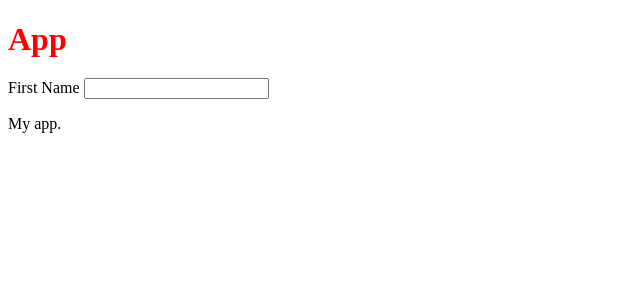
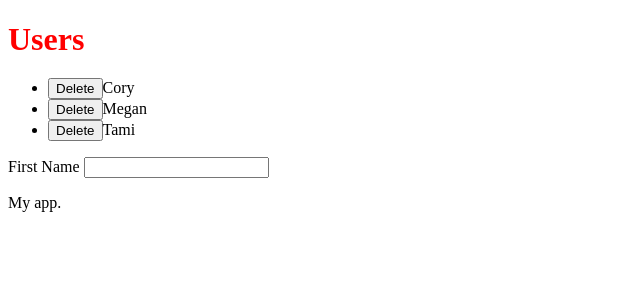
Before and after one commit to JeremiahMullane/react-training, a React (Create React App) app: page / in a window 1280 px wide. Shown: the top 300 px of the page, without its empty margins (0-640 px from the left). Built offline with nearby package versions, Linux system fonts and the light colour scheme.

Commit message:
use state hook

```diff
--- a/package.json
+++ b/package.json
@@ -6,6 +6,8 @@
     "@testing-library/jest-dom": "^4.2.4",
     "@testing-library/react": "^9.4.0",
     "@testing-library/user-event": "^7.2.1",
+    "json-server": "^0.15.1",
+    "npm-run-all": "^4.1.5",
     "react": "^16.12.0",
     "react-dom": "^16.12.0",
     "react-scripts": "3.3.0"
--- a/src/App.js
+++ b/src/App.js
@@ -1,22 +1,38 @@
-import React from "react";
+import React, { useState } from "react";
 
 function App() {
+  const [users, setUsers] = useState([
+    //users now has a hook to update state, called setUsers. It is a "state variable"
+    { id: 1, name: "Cory", email: "c@h.com" },
+    { id: 2, name: "Megan", email: "m@c.com" },
+    { id: 3, name: "Tami", email: "t@tonga.com" }
+  ]);
+
   const h1Style = {
     color: "red",
     marginBottom: 20
   };
 
-  const users = [
-    { id: 1, name: "Cory", email: "c@h.com" },
-    { id: 1, name: "Megan", email: "m@c.com" },
-    { id: 1, name: "Tami", email: "t@tonga.com" }
-  ];
+  function handleDelete(id) {
+    // Remove deleted element from users array
+    const newUsers = users.filter(user => user.id !== id);
+    setUsers(newUsers); //update state, so react knows to re-render
+  }
 
   return (
     <>
       <h1 className="header" style={h1Style}>
-        App
+        Users
       </h1>
+      <ul>
+        {users.map(user => (
+          <li>
+            {/* Delay execution via arrow function */}
+            <button onClick={() => handleDelete(user.id)}>Delete</button>
+            {user.name}
+          </li>
+        ))}
+      </ul>
       <label htmlFor="firstName">First Name </label>
       <input id="firstName" type="text"></input>
       <p>My app.</p>
```
Also changed, not shown: 1 other file (tests, documents, lock files or other folders).
